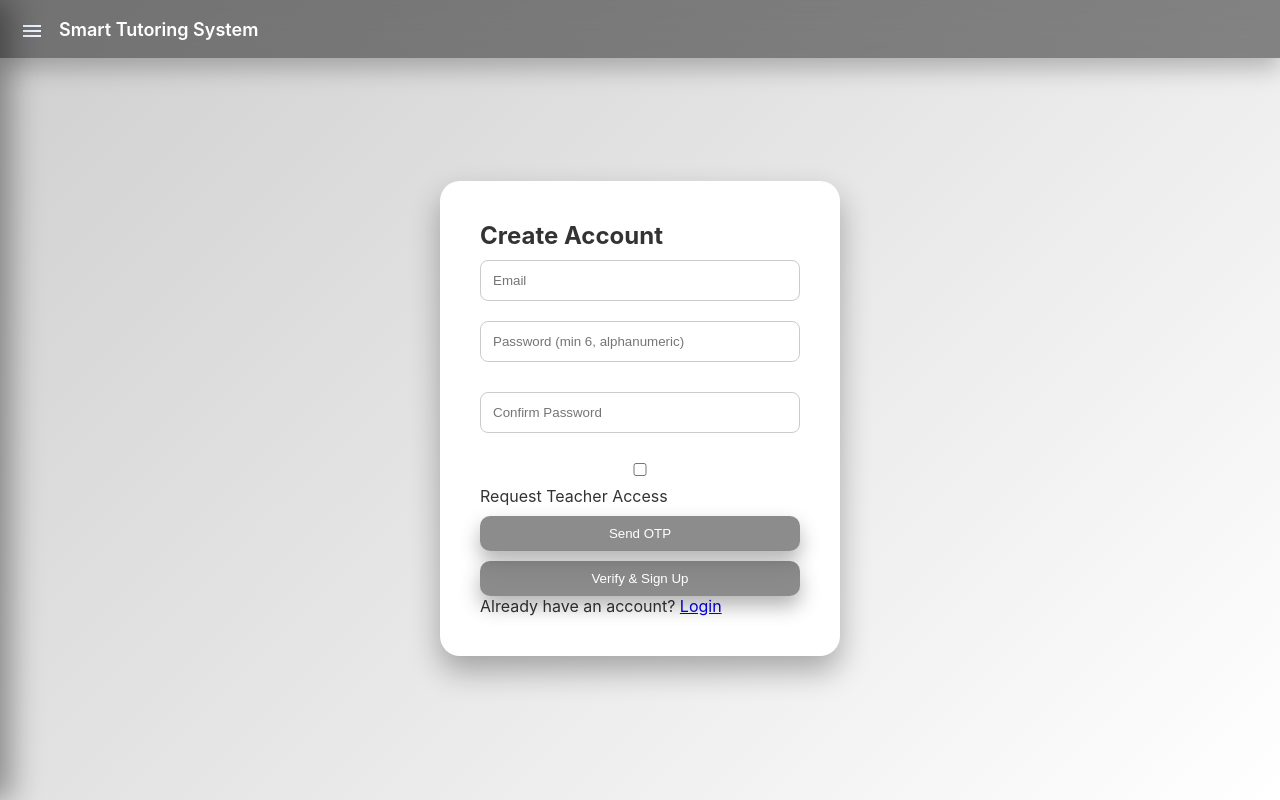
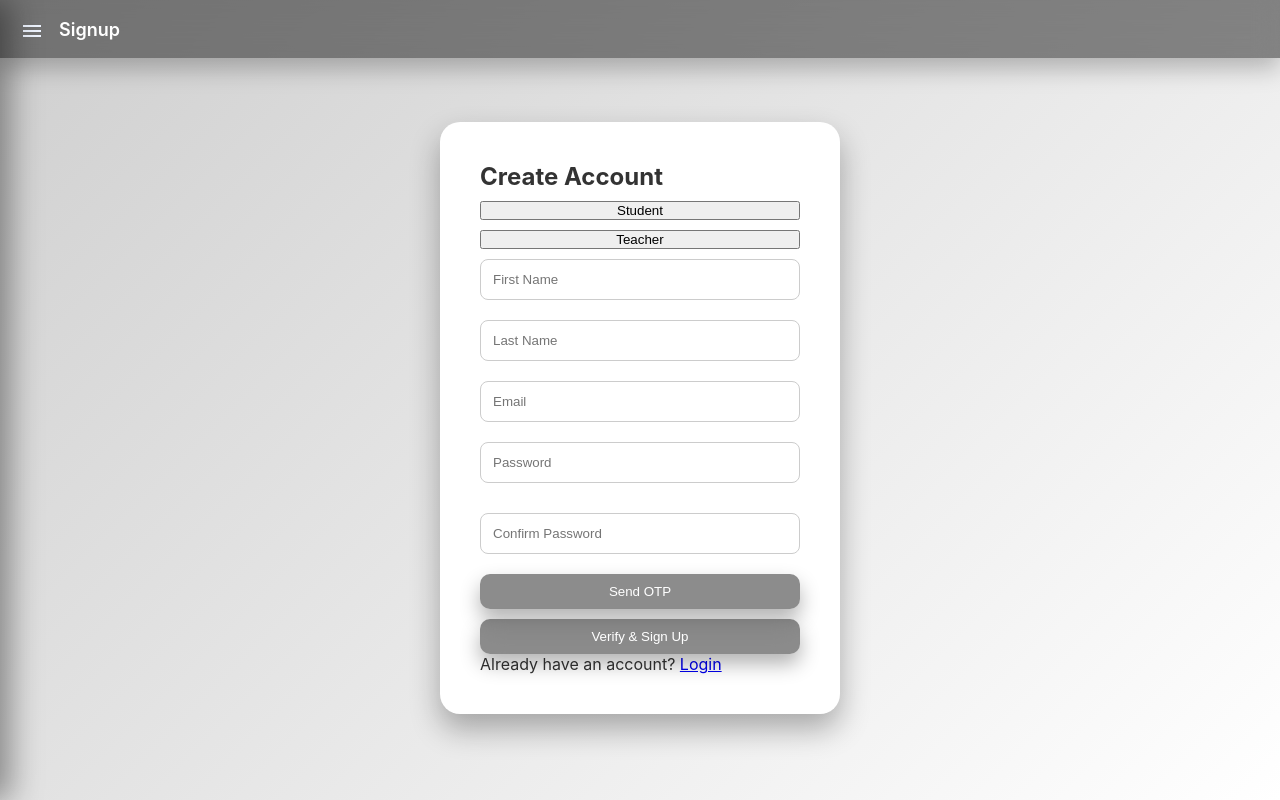
Before and after one commit to Lumthrong/smart-tutoring-system, a website with bundled scripts: page public/signup.html in a window 1280 px wide. Built offline with nearby package versions, Linux system fonts and the light colour scheme; no server answers.

Commit message:
Add files via upload

```diff
--- a/public/signup.html
+++ b/public/signup.html
@@ -35,16 +35,28 @@ dashboard
   <button class="menu-btn" id="menuBtn"><span class="material-symbols-outlined">
 menu
 </span></button>
-  <h1>Smart Tutoring System</h1>
+  <h1>Signup</h1>
 </header>
 
 <section class="auth-section">
   <div class="auth-box">
     <h2>Create Account</h2>
 
-  <input type="email" id="email" placeholder="Email" required>
+    <!-- ===== TAB SWITCH ===== -->
+    <div class="role-tabs">
+      <button id="studentTab" class="tab active">Student</button>
+      <button id="teacherTab" class="tab">Teacher</button>
+    </div>
 
-  <input type="password" id="password" placeholder="Password (min 6, alphanumeric)" required>
+    <!-- ===== STUDENT FORM ===== -->
+    <div id="studentForm">
+
+      <input type="text" id="studentFirstName" placeholder="First Name" required>
+      <input type="text" id="studentLastName" placeholder="Last Name" required>
+
+      <input type="email" id="studentEmail" placeholder="Email" required>
+
+      <input type="password" id="studentPassword" placeholder="Password" required>
 
       <p id="passwordStrength" style="
         font-size:14px;
@@ -53,13 +65,27 @@ menu
         color:#888;
       "></p>
 
-<input type="password" id="confirmPassword" placeholder="Confirm Password" required>
+      <input type="password" id="studentConfirmPassword" placeholder="Confirm Password" required>
 
-  <label style="display:block; margin-top:10px;">
-    <input type="checkbox" id="teacherRequest">
-    Request Teacher Access
-  </label>
+    </div>
 
+    <!-- ===== TEACHER FORM ===== -->
+    <div id="teacherForm" style="display:none; margin-top:15px;">
+
+      <input type="text" id="name" placeholder="Full Name" required>
+      <input type="text" id="qualification" placeholder="Qualification" required>
+      <input type="text" id="institution" placeholder="Institution" required>
+      <input type="number" id="experience" placeholder="Years of Experience" required>
+      <input type="text" id="document" placeholder="Certificate URL" required>
+      <textarea id="message" placeholder="Additional Message"></textarea>
+
+      <input type="email" id="teacherEmail" placeholder="Email" required>
+      <input type="password" id="teacherPassword" placeholder="Password" required>
+      <input type="password" id="teacherConfirmPassword" placeholder="Confirm Password" required>
+
+    </div>
+
+    <!-- ===== COMMON OTP ===== -->
     <button onclick="sendOTP()" class="btnlogin" id="sendOtpBtn">
       Send OTP
     </button>
@@ -68,15 +94,19 @@ Send OTP
       type="text"
       id="otpInput"
       placeholder="Enter OTP"
-style="display:none;">
+      style="display:none;"
+    >
+
     <div id="formMessage" class="form-message"></div>
-  <button id="verifyBtn" onclick="verifyOTP()" class="btnlogin" >
+
+    <button id="verifyBtn" onclick="verifyOTP()" class="btnlogin">
       Verify & Sign Up
     </button>
 
     <p>Already have an account?
       <a href="login.html">Login</a>
     </p>
+
   </div>
 </section>
 
```
Lines whose indentation alone changed are shown as unchanged.
